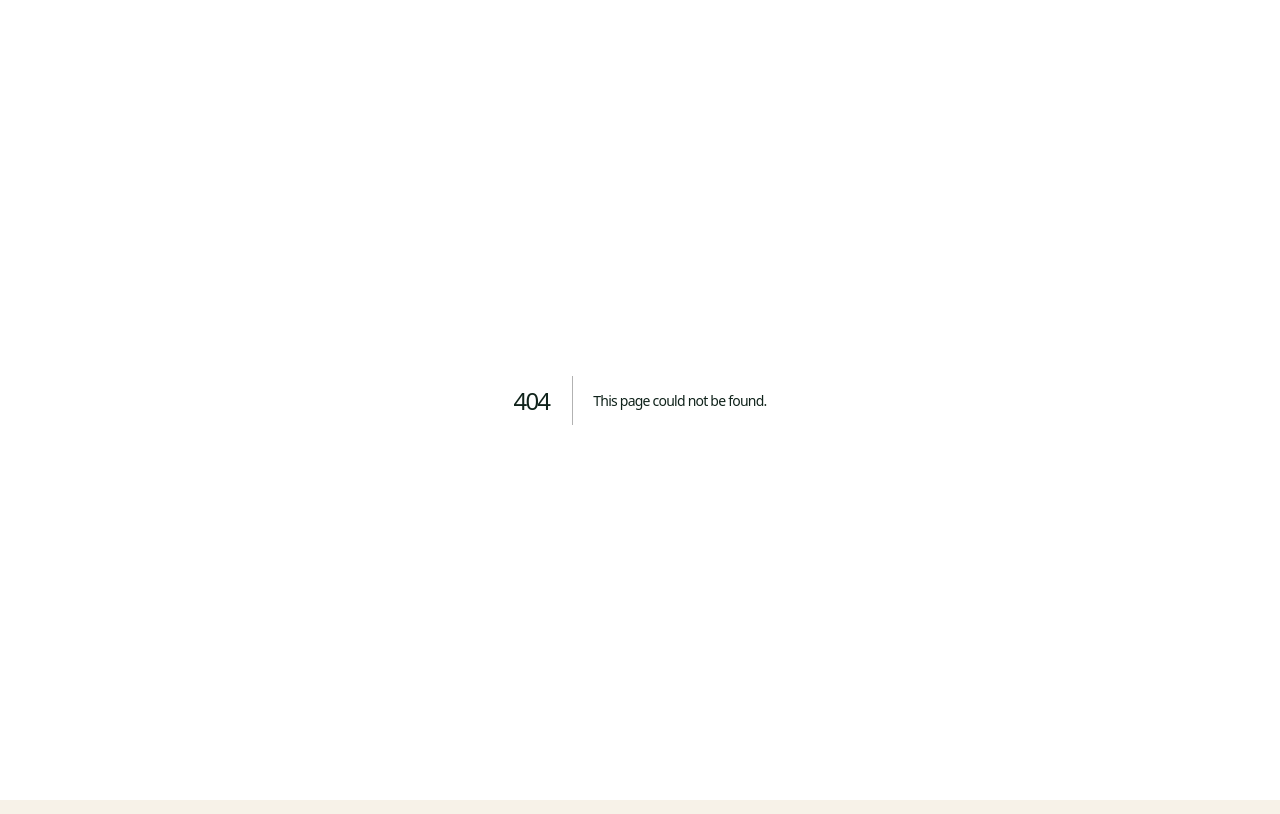
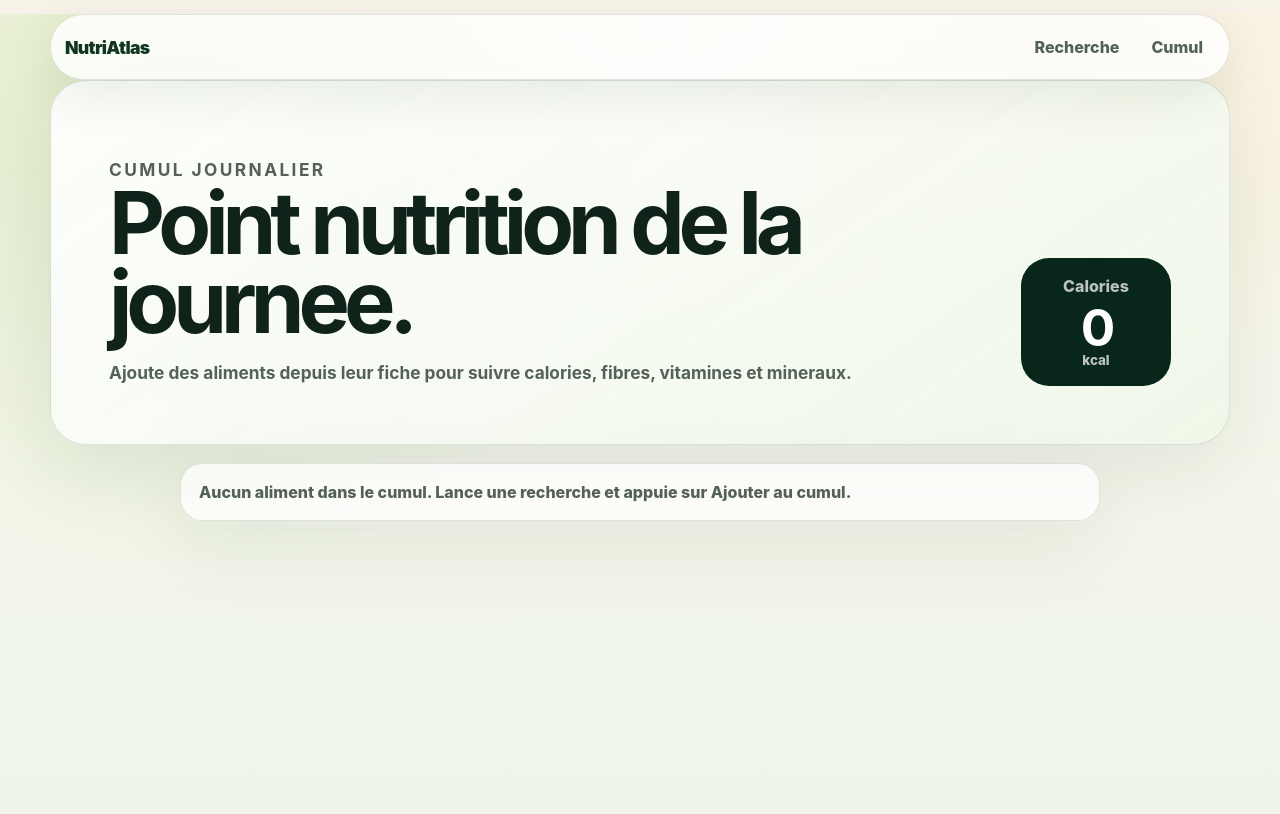
Before and after one commit to pharmaexport/NutriAtlas, a Next.js app: page /cumul in a window 1280 px wide. Before the commit this address had no page. Built offline with nearby package versions, Linux system fonts and the light colour scheme.

Commit message:
Add cumul page route

```diff
--- /dev/null
+++ b/app/cumul/page.tsx
@@ -0,0 +1,5 @@
+import { CumulClient } from "./CumulClient";
+
+export default function CumulPage() {
+  return <CumulClient />;
+}
```
